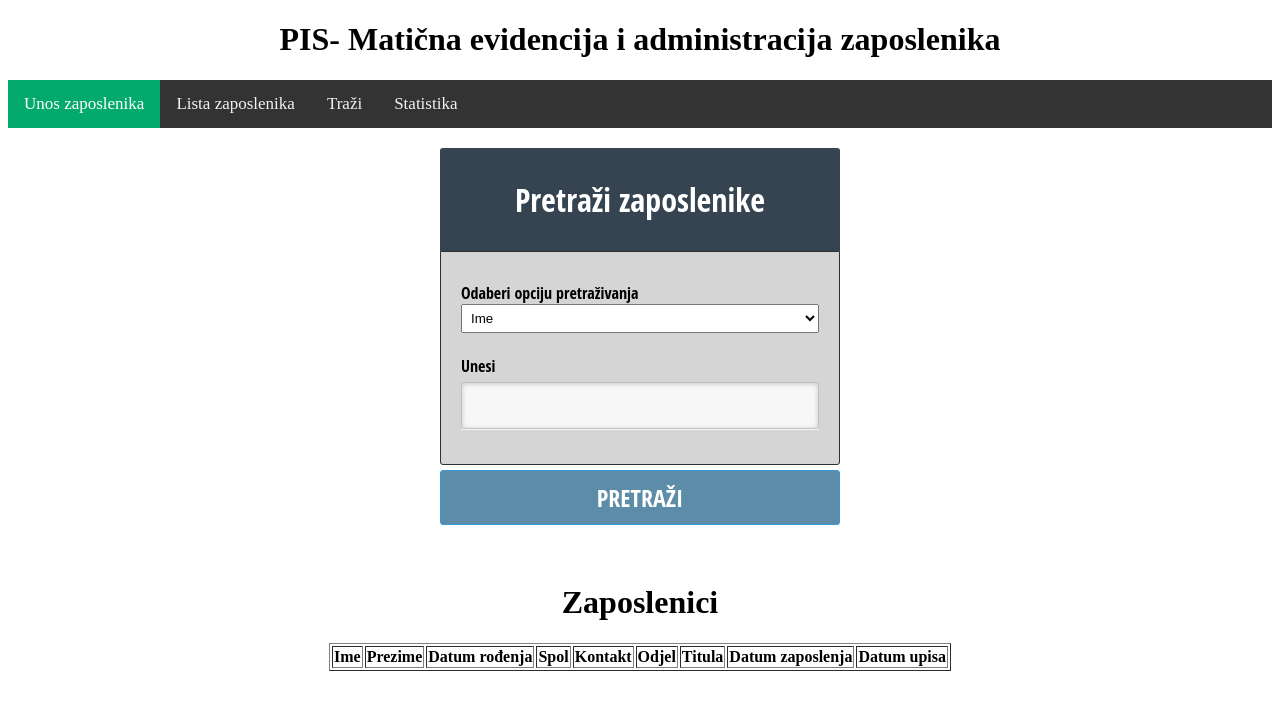
After one commit to NevenDavidovic/Employee-administration, a Flask app: page /search in a window 1280 px wide. The commit adds this page. Shown: the top 710 px of the page. Run offline with Flask 2, Linux system fonts and the light colour scheme.

Commit message:
Search function gotova

```diff
--- a/app.py
+++ b/app.py
@@ -2,40 +2,23 @@ from flask import Flask, render_template, request, url_for,redirect
 from datetime import datetime
 from flask_sqlalchemy import SQLAlchemy
 import sqlite3
+from bp import bp,Zaposlenik
+from flask import Blueprint
+
+
+
 
 app=Flask(__name__)
+
+
+
 #Dodavanje baze
 app.secret_key="Tajni kljuc"
 
 app.config['SQLALCHEMY_DATABASE_URI']= 'sqlite:///zaposlenici.db'
 app.config['SQLALCHEMY_TRACK_MODIFICATIONS'] = False
 
-bp =SQLAlchemy(app)
-
-
-
-class Zaposlenik(bp.Model):
-    id=bp.Column(bp.Integer, primary_key=True)
-    ime= bp.Column(bp.String(100),nullable=False)
-    prezime=bp.Column(bp.String(100),nullable=False)
-    datumrodenja= bp.Column(bp.Date,nullable=False)
-    spol=bp.Column(bp.String(100),nullable=False)
-    kontakt=bp.Column(bp.String(100),nullable=False)
-    odjel=bp.Column(bp.String(100),nullable=False)
-    titula= bp.Column(bp.String(100),nullable=False)
-    datumzaposlenja=bp.Column(bp.Date,nullable=False)
-    datumupisa=bp.Column(bp.DateTime)
-
-    def __init__(self,ime,prezime,datumrodenja,spol, kontakt,odjel,titula,datumzaposlenja,datumupisa):
-        self.ime= ime
-        self.prezime = prezime
-        self.datumrodenja = datumrodenja
-        self.spol= spol
-        self.kontakt=kontakt
-        self.odjel=odjel
-        self.titula= titula
-        self.datumzaposlenja=datumzaposlenja
-        self.datumupisa=datumupisa
+bp.init_app(app)
 
 
 
@@ -105,6 +88,28 @@ def delete(id):
 
     return redirect(url_for('show_transakcije'))
 
+@app.route('/search', methods=['GET','POST'])
+def search_all():
+    if request.method== "POST":
+       opcija=request.form['opcija']
+       imes=request.form['imes']
+
+       if opcija=="Ime":
+        search_ime=Zaposlenik.query.filter_by(ime=imes).all()
+        return render_template('search.html',unosi=search_ime)
+
+       elif opcija=="Prezime":
+        search_prezime=Zaposlenik.query.filter_by(prezime=imes).all()
+        return render_template('search.html',unosi=search_prezime)
+       elif opcija=="Odjel" :
+        search_odjel=Zaposlenik.query.filter_by(odjel=imes)
+        return render_template('search.html', unosi=search_odjel)
+
+    if request.method== "GET":
+        return render_template('search.html')
+
+
+
 
 if __name__=="__main__":
     app.run(debug=True)
--- a/templates/base.html
+++ b/templates/base.html
@@ -44,7 +44,7 @@
     <div class="topnav">
         <a class="active" href="{{url_for('Index')}}">Unos zaposlenika</a>
         <a href="{{url_for('show_transakcije')}}">Lista zaposlenika</a>
-        <a href="">Traži</a>
+        <a href="{{url_for('search_all')}}">Traži</a>
         <a href="#about">Statistika</a>
       </div>
 
--- /dev/null
+++ b/templates/search.html
@@ -0,0 +1,280 @@
+<!DOCTYPE html>
+<html lang="en">
+<head>
+    <meta charset="UTF-8">
+    <title>Pretraživanje</title>
+<style type="text/css">
+
+
+
+
+#registration-form {
+  font-family:'Open Sans Condensed', sans-serif;
+  width: 400px;
+  min-width:250px;
+  margin: 20px auto;
+  position: relative;
+}
+
+#registration-form .fieldset {
+  background-color:#d5d5d5;
+
+  border-radius: 3px;
+
+}
+
+ #registration-form legend {
+  text-align: center;
+  background: #364351;
+  width: 100%;
+  padding: 30px 0;
+  border-radius: 3px 3px 0 0;
+  color: white;
+font-size:2em;
+}
+
+.fieldset form{
+  border:1px solid #2f2f2f;
+  margin:0 auto;
+  display:block;
+  width:100%;
+  padding:30px 20px;
+  box-sizing:border-box;
+  border-radius:0 0 3px 3px;
+}
+.placeholder #registration-form label {
+  display: none;
+}
+ .no-placeholder #registration-form label{
+margin-left:5px;
+  position:relative;
+  display:block;
+  color:grey;
+  text-shadow:0 1px white;
+  font-weight:bold;
+}
+/* all */
+::-webkit-input-placeholder { text-shadow:1px 1px 1px white; font-weight:bold; }
+::-moz-placeholder { text-shadow:0 1px 1px white; font-weight:bold; } /* firefox 19+ */
+:-ms-input-placeholder { text-shadow:0 1px 1px white; font-weight:bold; } /* ie */
+#registration-form input[type=text] {
+  padding: 15px 20px;
+  border-radius: 1px;
+  margin:5px auto;
+  background-color:#f7f7f7;
+  border: 1px solid silver;
+
+  -webkit-box-shadow: inset 0 1px 5px rgba(0,0,0,0.2);
+  box-shadow: inset 0 1px 5px rgba(0,0,0,0.2), 0 1px rgba(255,255,255,.8);
+  width: 100%;
+
+  -webkit-box-sizing: border-box;
+  -moz-box-sizing: border-box;
+  -ms-box-sizing: border-box;
+  box-sizing: border-box;
+  -webkit-transition:background-color .5s ease;
+-moz-transition:background-color .5s ease;
+-o-transition:background-color .5s ease;
+-ms-transition:background-color .5s ease;
+transition:background-color .5s ease;
+}
+.no-placeholder #registration-form input[type=text] {
+  padding: 10px 20px;
+}
+
+#registration-form input[type=text]:active, .placeholder #registration-form input[type=text]:focus {
+  outline: none;
+  border-color: silver;
+  background-color:white;
+}
+
+#registration-form input[type=submit] {
+  font-family:'Open Sans Condensed', sans-serif;
+  text-transform:uppercase;
+  outline:none;
+  -webkit-box-sizing: border-box;
+  -moz-box-sizing: border-box;
+  -ms-box-sizing: border-box;
+  box-sizing: border-box;
+  width: 100%;
+  background-color: #5C8CA7;
+  padding: 10px;
+  color: white;
+  border: 1px solid #3498db;
+  border-radius: 3px;
+  font-size: 1.5em;
+  font-weight: bold;
+  margin-top: 5px;
+  cursor: pointer;
+  position:relative;
+  top:0;
+}
+
+#registration-form input[type=submit]:hover {
+  background-color: #2980b9;
+}
+
+#registration-form input[type=submit]:active {
+background:#5C8CA7;
+}
+
+
+.parsley-error-list{
+background-color:#C34343;
+padding: 5px 11px;
+margin: 0;
+list-style: none;
+border-radius: 0 0 3px 3px;
+margin-top:-5px;
+  margin-bottom:5px;
+  color:white;
+  border:1px solid #870d0d;
+  border-top:none;
+    -webkit-box-sizing: border-box;
+  -moz-box-sizing: border-box;
+  box-sizing: border-box;
+  position:relative;
+  top:-1px;
+  text-shadow:0px 1px 1px #460909;
+    font-weight:700;
+  font-size:12px;
+}
+.parsley-error{
+  border-color:#870d0d!important;
+  border-bottom:none;
+}
+#registration-form select{
+  width:100%;
+  padding:5px;
+}
+::-moz-focus-inner {
+  border: 0;}
+    /* Add a black background color to the top navigation */
+    .topnav {
+      background-color: #333;
+      overflow: hidden;
+    }
+
+    /* Style the links inside the navigation bar */
+    .topnav a {
+      float: left;
+      color: #f2f2f2;
+      text-align: center;
+      padding: 14px 16px;
+      text-decoration: none;
+      font-size: 17px;
+    }
+
+    /* Change the color of links on hover */
+    .topnav a:hover {
+      background-color: #ddd;
+      color: black;
+    }
+
+    /* Add a color to the active/current link */
+    .topnav a.active {
+      background-color: #04AA6D;
+      color: white;
+    }
+    </style>
+</head>
+
+
+<body>
+
+    <div class="naslov"><h1 align="center">PIS- Matična evidencija i administracija zaposlenika </h1></div>
+    <div class="topnav">
+        <a class="active" href="{{url_for('Index')}}">Unos zaposlenika</a>
+        <a href="{{url_for('show_transakcije')}}">Lista zaposlenika</a>
+        <a href="{{url_for('search_all')}}">Traži</a>
+        <a href="#about">Statistika</a>
+      </div>
+
+
+
+
+
+
+
+
+<a href=""></a>
+
+
+
+<div id="registration-form">
+    <div class='fieldset'>
+      <legend>Pretraži zaposlenike</legend>
+
+      <form action="/search" method="post" >
+        <div class='row'>
+            <label for="cemail">Odaberi opciju pretraživanja</label>
+            <select type="text"  name='opcija' >
+            <option value="Ime">Ime</option>
+            <option value="Prezime">Prezime</option>
+            <option value="Odjel">Odjel</option>
+          </select></div><br>
+        <div class='row'>
+          <label for='firstname'>Unesi </label>
+          <input type="text"  name='imes' id='firstname' data-required="true" data-error-message="Your First Name is required" required>
+        </div>
+
+
+        </div>
+        <input type="submit" value="Pretraži">
+      </form>
+    </div>
+
+
+<br>
+
+
+
+
+
+
+
+    <h1 align="center">Zaposlenici</h1>
+<p> <table border= "1"   align="center" >
+    <tr  background-color:gray align="center">
+        <td><b>Ime </b></td>
+        <td><b>Prezime </b></td>
+        <td><b>Datum rođenja</b></td>
+        <td><b>Spol</b></td>
+        <td><b>Kontakt</b></td>
+        <td><b>Odjel</b></td>
+        <td><b>Titula</b></td>
+        <td><b>Datum zaposlenja</b></td>
+        <td><b>Datum upisa</b></td>
+    </tr>
+        {% if unosi %}
+
+            {% for unos in unosi %}
+        <tr border= "1" align="center">
+
+            <td>{{unos.ime}}</td>
+            <td>{{unos.prezime}}</td>
+            <td>{{unos.datumrodenja.strftime("%d-%m-%Y")}} </td>
+            <td>{{unos.spol}} </td>
+            <td>{{unos.kontakt}} </td>
+            <td>{{unos.odjel}} </td>
+            <td>{{unos.titula}} </td>
+            <td>{{unos.datumzaposlenja.strftime("%d-%m-%Y")}} </td>
+            <td>{{unos.datumupisa.strftime("%d-%m-%Y %H:%M:%S")}} </td>
+
+
+            <td> <label for="pet-select"> Odaberi radnju:</label>
+
+            <td> <a href="/update/{{unos.id}}"><button class="favorite styled"
+                type="button">
+             Izmijeni
+            </button></a>
+         <a href="/delete/{{unos.id}}"><button class="favorite styled"
+            type="button">Obriši</button></a>
+    </td>
+
+            {% endfor %}
+        {%endif%}
+
+</table>
+</body>
+</html>
--- a/templates/transakcije.html
+++ b/templates/transakcije.html
@@ -44,7 +44,7 @@
     <div class="topnav">
         <a class="active" href="{{url_for('Index')}}">Unos zaposlenika</a>
         <a href="{{url_for('show_transakcije')}}">Lista zaposlenika</a>
-        <a href="#contact">Traži</a>
+        <a href="{{url_for('search_all')}}">Traži</a>
         <a href="#about">Statistika</a>
       </div>
 
```
Also changed, not shown: static/app.py (deleted, +0 -81 lines), templates/doniraj.html (+7 -7 lines), bp.py (renamed from static/bp.py), zaposlenici.db.
